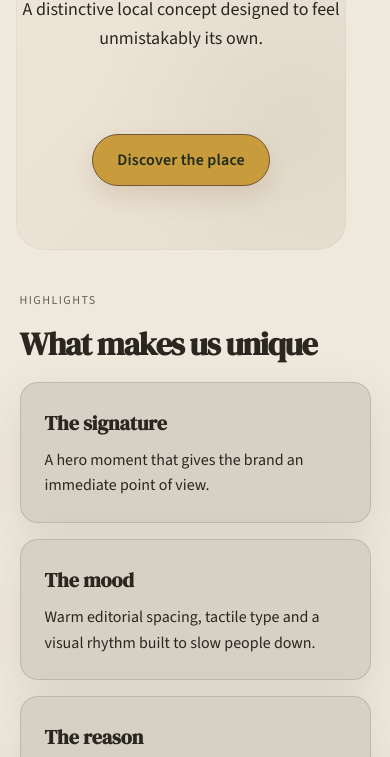
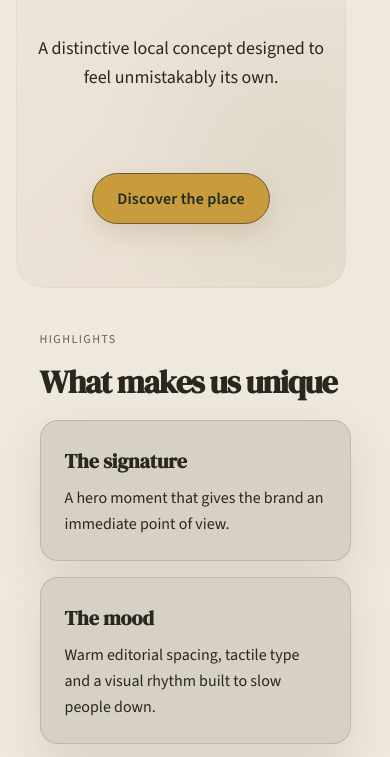
Before and after one commit to manosake21/platanos-mykani-demo, a plain HTML site: page index.html in a window 390 px wide. Shown: the part 416-1173 px from the top of the page. Drawn offline with nearby package versions, Linux system fonts and the light colour scheme.

Commit message:
chore: final responsive and compatibility hardening

```diff
--- a/index.html
+++ b/index.html
@@ -247,6 +247,10 @@
 @media(max-width:700px){.hero{min-height:620px;margin-inline:.35rem;}.hero .content{padding:2rem 1.25rem;}.hero h1{font-size:clamp(2.8rem,15vw,5rem);}section{padding-block:4rem;}}
 @media(prefers-reduced-motion:reduce){.cta:hover,.cta:focus-visible{transform:none;}}
 </style>
+
+<style id="production-hardening">
+html{scroll-padding-top:5rem} body{overflow-x:hidden;text-wrap:pretty} a,button{min-height:44px} @supports not (background:color-mix(in srgb,#000 50%,#fff)){header{background:var(--dp-bg)!important;border-color:rgba(0,0,0,.14)!important}} @media (max-width:760px){.container,.wrap{padding-left:1.25rem!important;padding-right:1.25rem!important}.nav,.navlinks,.actions,.cta{gap:.75rem}.btn,.cta a{min-height:46px;display:inline-flex;align-items:center;justify-content:center}}
+</style>
 </head>
 <body>
 <a href="#main" class="skip-link">Skip to main content</a>
```
